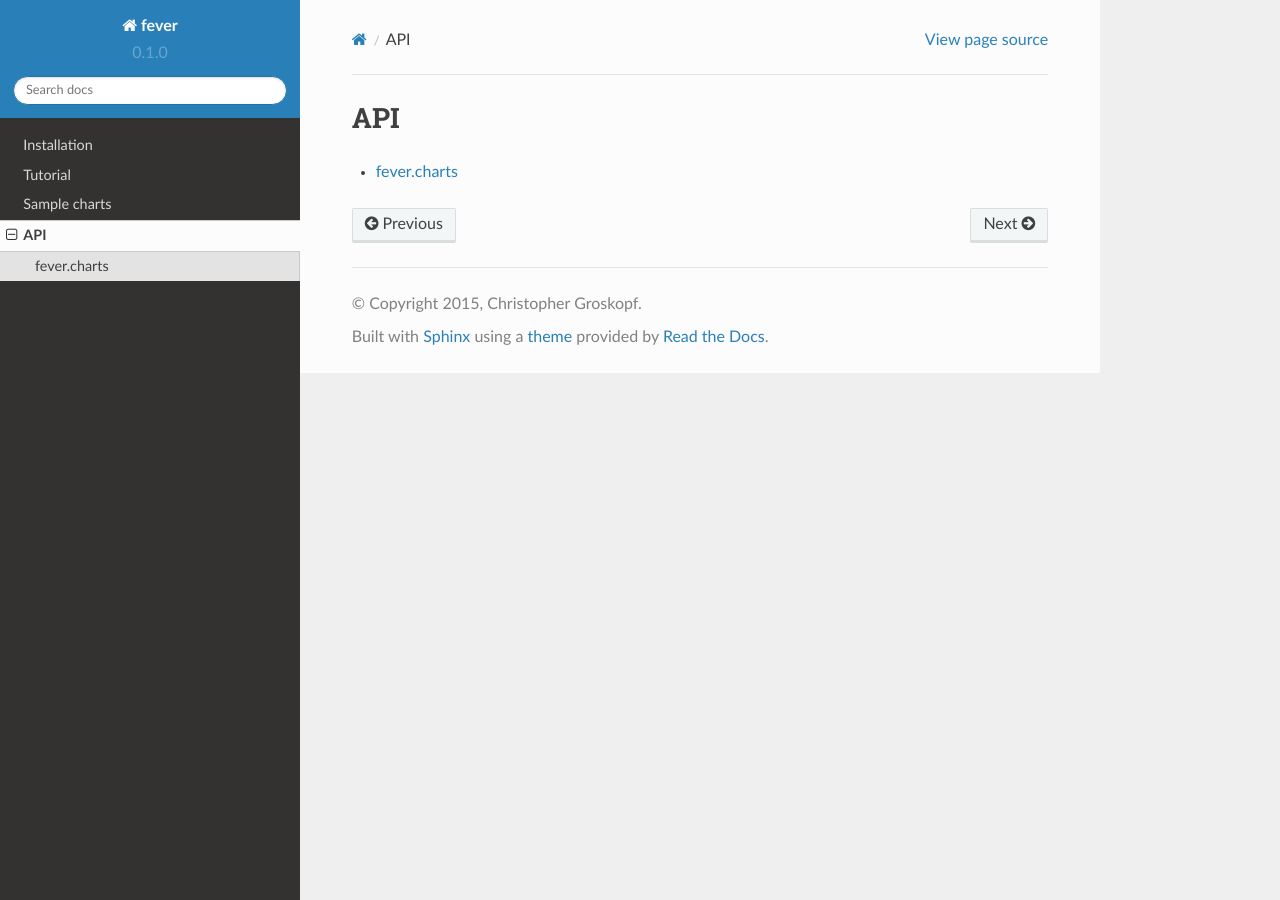
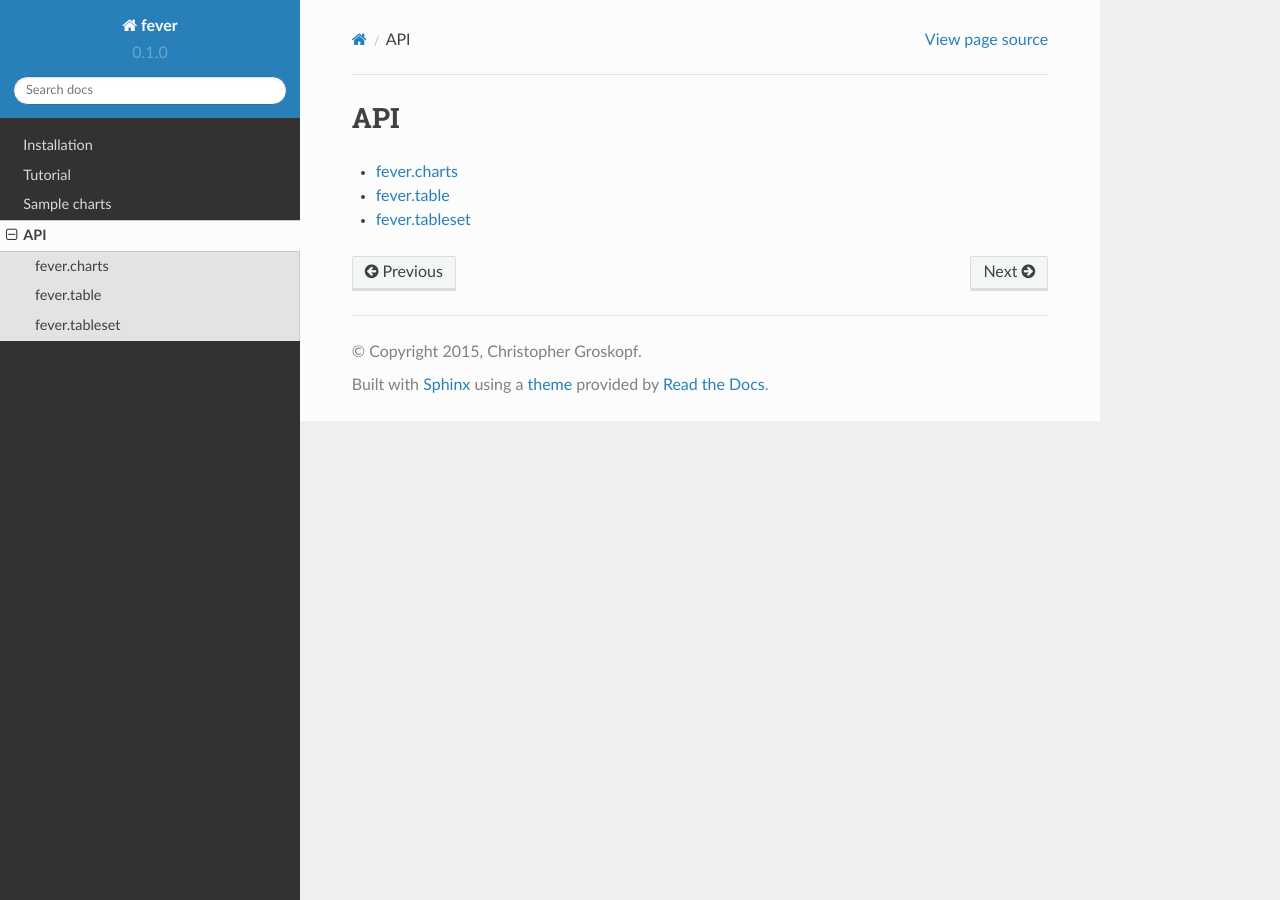
Before and after one commit to wireservice/agate-charts, a Sphinx documentation site: the page built from docs/api.rst, in a window 1280 px wide. Built offline with Sphinx 7.4.7 and the Read the Docs theme 2.0.0, drawn with Linux system fonts in a browser that asks for light colours.

Commit message:
Documentation improvements.

```diff
--- a/docs/api.rst
+++ b/docs/api.rst
@@ -6,3 +6,5 @@ API
     :maxdepth: 2
 
     api/charts
+    api/table
+    api/tableset
--- /dev/null
+++ b/docs/api/table.rst
@@ -0,0 +1,7 @@
+===========
+fever.table
+===========
+
+.. automodule:: fever.table
+    :members:
+    :undoc-members:
--- /dev/null
+++ b/docs/api/tableset.rst
@@ -0,0 +1,7 @@
+==============
+fever.tableset
+==============
+
+.. automodule:: fever.tableset
+    :members:
+    :undoc-members:
--- a/docs/index.rst
+++ b/docs/index.rst
@@ -14,6 +14,9 @@ Why fever?
 * Automatically infers good defaults from your data.
 * Far simpler than using matplotlib directly.
 * Code, chart, code, chart. No context switching.
+* It makes this with one line of code:
+
+.. image:: samples/line_chart_complex_multiples.png
 
 Table of contents
 =================
--- a/docs/tutorial.rst
+++ b/docs/tutorial.rst
@@ -91,7 +91,7 @@ Now let's render a line chart of the total :code:`co2`:
 
     day_totals.plot(fever.Lines('day', 'co2'))
 
-Notice that :code:`plot` is a method on the table. When fever is imported, it automatically adds plot methods to both the :class:`.Table` and :class:`.TableSet` classes.
+Notice that :code:`plot` is a method on the table. When fever is imported, it automatically adds :meth:`.TableFever.plot` method to :class:`.Table` and the :meth:`.TableSetFever.plot` method to :class:`.TableSet`.
 
 If all goes well, you should see a window popup containing this image:
 
--- a/setup.py
+++ b/setup.py
@@ -12,7 +12,7 @@ install_requires = [
 setup(
     name='fever',
     version='0.1.0',
-    description='fever is an Python exploratory charting library built on the agate data analysis library.',
+    description='fever adds exploratory charting support to agate.',
     long_description=open('README').read(),
     author='Christopher Groskopf',
     author_email='staringmonkey@gmail.com',
```
Also changed, not shown: 1 other file.
